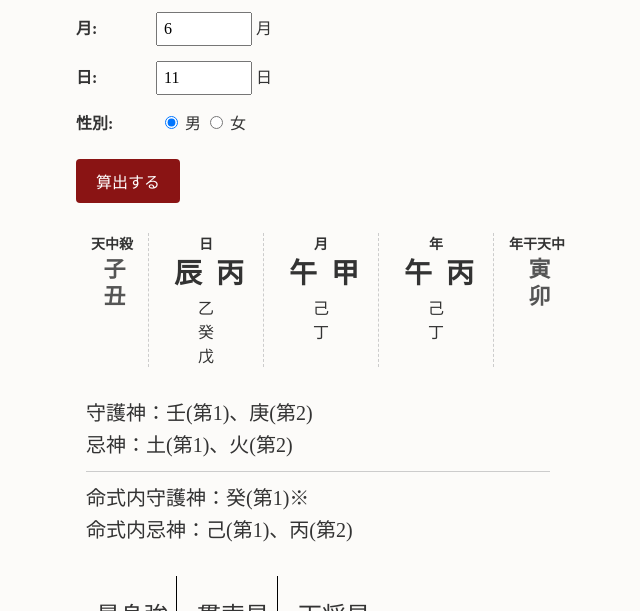
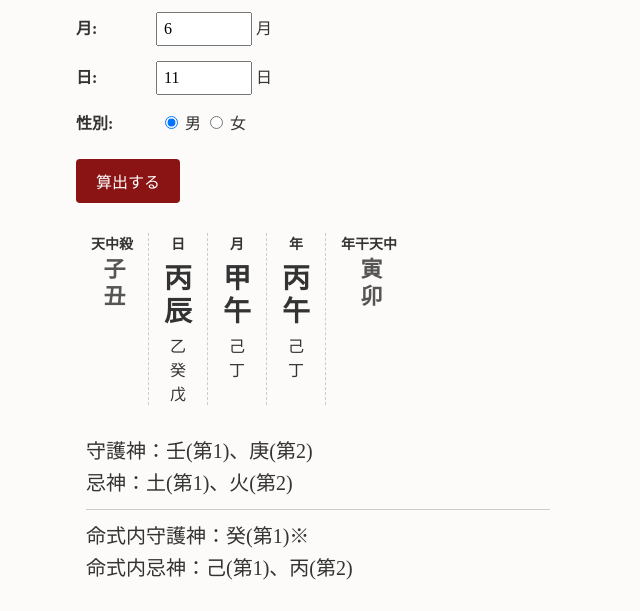
Before and after one commit to onigirikoubou-bit/-2, a plain HTML site: page index.html in a window 1280 px wide. Both pictures are taken after a click on the button "算出する". Shown: the part 146-757 px from the top of the page, without its empty margins (264-904 px from the left). Drawn offline with Linux system fonts and the light colour scheme.

Commit message:
困っています

```diff
--- a/index.html
+++ b/index.html
@@ -3,9 +3,9 @@
 <head>
     <meta charset="UTF-8">
     <meta name="viewport" content="width=device-width, initial-scale=1.0">
-    <title>朱学院流 算命学鑑定ツール</title>
+    <title>算命学鑑定ツール</title>
     <link rel="manifest" href="/manifest.json">
-<link rel="apple-touch-icon" href="/icon-192.png">
+<link rel="apple-touch-icon" sizes="192x192" href="/icon-192.png">
 <link rel="apple-touch-icon" sizes="512x512" href="/icon-512.png">
     <style>
         body { font-family: "Times New Roman", "Yu Mincho", "游明朝", serif; padding: 20px; max-width: 600px; margin: 0 auto; background-color: #fcfbf9; color: #333; }
@@ -35,29 +35,29 @@
         .daiun-table th, .daiun-table td { padding: 10px; border: 1px solid #ccc; text-align: center; font-family: "Yu Mincho", "游明朝", serif; }
         .daiun-table th { background-color: #f2f2f2; }
 
-        /* iPhoneのみ：縦書きを諦め、重なりを防ぐ「整列横書き」モードへ */
-@supports (-webkit-touch-callout: none) {
-    .meishiki-table td {
-        /* 縦書きの強制を解除 */
-        writing-mode: horizontal-tb !important;
-        -webkit-writing-mode: horizontal-tb !important;
 
-        /* 縦書き崩れによる重なりを防ぐため、高さを自動にする */
-        height: auto !important;
-        display: table-cell !important;
+   /* 干支表示エリアの強制縦並び (最強設定) */
+.eto-grid {
+    display: flex !important;
+    flex-direction: column !important;
+    align-items: center !important;
+    justify-content: center !important;
 
-        /* 文字が重ならないよう行間を確保 */
-        line-height: 2.0 !important;
-        padding-bottom: 20px !important;
+    font-size: 28px !important;
+    font-weight: bold !important;
+    line-height: 1.2 !important;
+    height: 75px !important;
+    margin: 0 auto !important;
+    padding: 0 !important;
+    white-space: nowrap !important;
 }
 
-    .eto-text, .eto-text-small {
-        /* 横書きとして整列させる */
+/* 干支の1文字ずつ(span)の設定 */
+.eto-grid span {
     display: block !important;
-        width: 100% !important;
-        text-align: center !important;
-        margin: 5px 0 !important;
-    }
+    font-size: 28px !important;
+    font-weight: bold !important;
+    color: inherit; /* 文字色が親要素とずれるのを防ぐ */
 }
 
     </style>
@@ -79,9 +79,23 @@
         <table class="meishiki-table">
     <tr>
         <td><div class="pillar-label">天中殺</div><div id="tenchusatsu-text" class="eto-text-small">--</div></td>
-                <td><div class="pillar-label">日</div><div id="day-eto" class="eto-text">--</div><div id="day-zoukan"></div></td>
-                <td><div class="pillar-label">月</div><div id="month-eto" class="eto-text">--</div><div id="month-zoukan"></div></td>
-                <td><div class="pillar-label">年</div><div id="year-eto" class="eto-text">--</div><div id="year-zoukan"></div></td>
+
+        <td>
+            <div class="pillar-label">日</div>
+            <div id="day-eto" class="eto-grid" style="display: flex !important; flex-direction: column !important; align-items: center !important; font-size: 28px !important; font-weight: bold !important; line-height: 1.2 !important; height: 75px !important;"></div>
+            <div id="day-zoukan"></div>
+        </td>
+        <td>
+            <div class="pillar-label">月</div>
+            <div id="month-eto" class="eto-grid" style="display: flex !important; flex-direction: column !important; align-items: center !important; font-size: 28px !important; font-weight: bold !important; line-height: 1.2 !important; height: 75px !important;"></div>
+            <div id="month-zoukan"></div>
+        </td>
+        <td>
+            <div class="pillar-label">年</div>
+            <div id="year-eto" class="eto-grid" style="display: flex !important; flex-direction: column !important; align-items: center !important; font-size: 28px !important; font-weight: bold !important; line-height: 1.2 !important; height: 75px !important;"></div>
+            <div id="year-zoukan"></div>
+        </td>
+
         <td><div class="pillar-label">年干天中</div><div id="nenkan-tenchu-text" class="eto-text-small">--</div></td>
     </tr>
 </table>
--- a/main.js
+++ b/main.js
@@ -146,9 +146,9 @@ function performCalculation() {
     const mShi = (2 + (sanmeiMonth + 10) % 12) % 12;
     const trueMonthEto = KAN[mOff] + SHI[mShi];
 
-document.getElementById('day-eto').innerHTML = dayEto.split('').join('<br>');
-document.getElementById('month-eto').innerHTML = trueMonthEto.split('').join('<br>');
-document.getElementById('year-eto').innerHTML = trueYearEto.split('').join('<br>');
+setEto('day-eto', dayEto);
+setEto('month-eto', trueMonthEto);
+setEto('year-eto', trueYearEto);
 
     // 年干天中
     const yearIndex = KANTO_LIST.indexOf(trueYearEto);
@@ -332,3 +332,22 @@ document.addEventListener('DOMContentLoaded', () => {
     document.getElementById('day-input').value = today.getDate();
     document.getElementById('calc-btn').addEventListener('click', performCalculation);
 });
+
+function setEto(elementId, etoText) {
+    const container = document.getElementById(elementId);
+    if (!container) return;
+
+    container.innerHTML = ''; // 中身をリセット
+
+    // 干支（例：甲子）を1文字ずつspanで囲む
+    for (let char of etoText) {
+        let span = document.createElement('span');
+        span.innerText = char;
+        container.appendChild(span);
+    }
+}
+
+// 呼び出し（計算結果を表示する関数内）
+setEto('day-eto', dayEto);
+setEto('month-eto', trueMonthEto);
+setEto('year-eto', trueYearEto);
```
Lines whose indentation alone changed are shown as unchanged.
